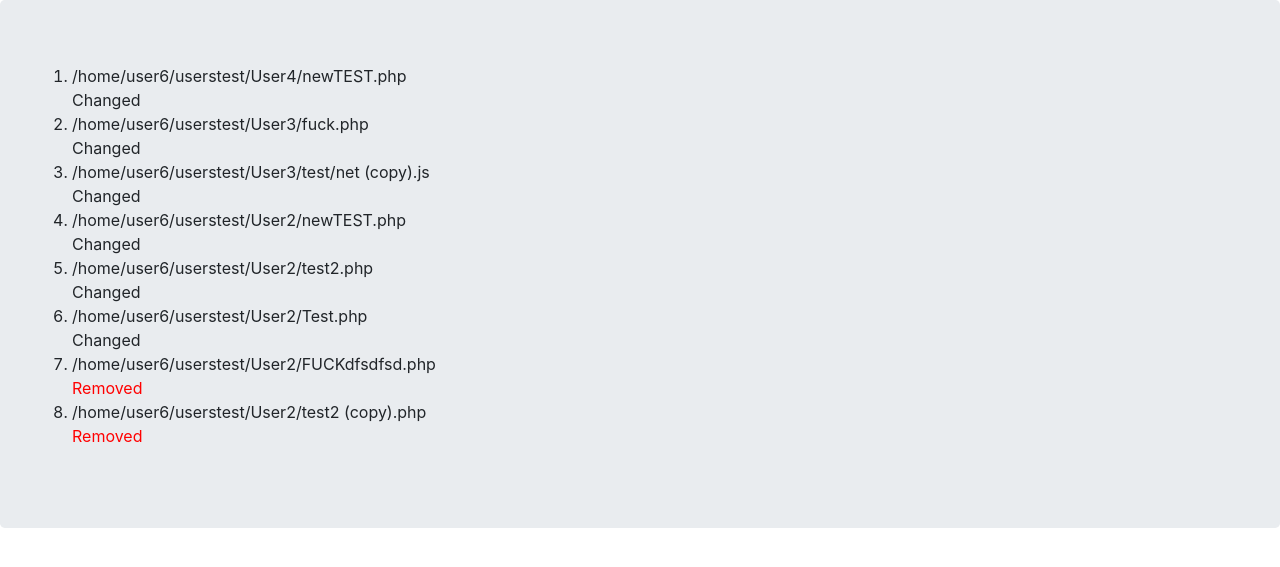
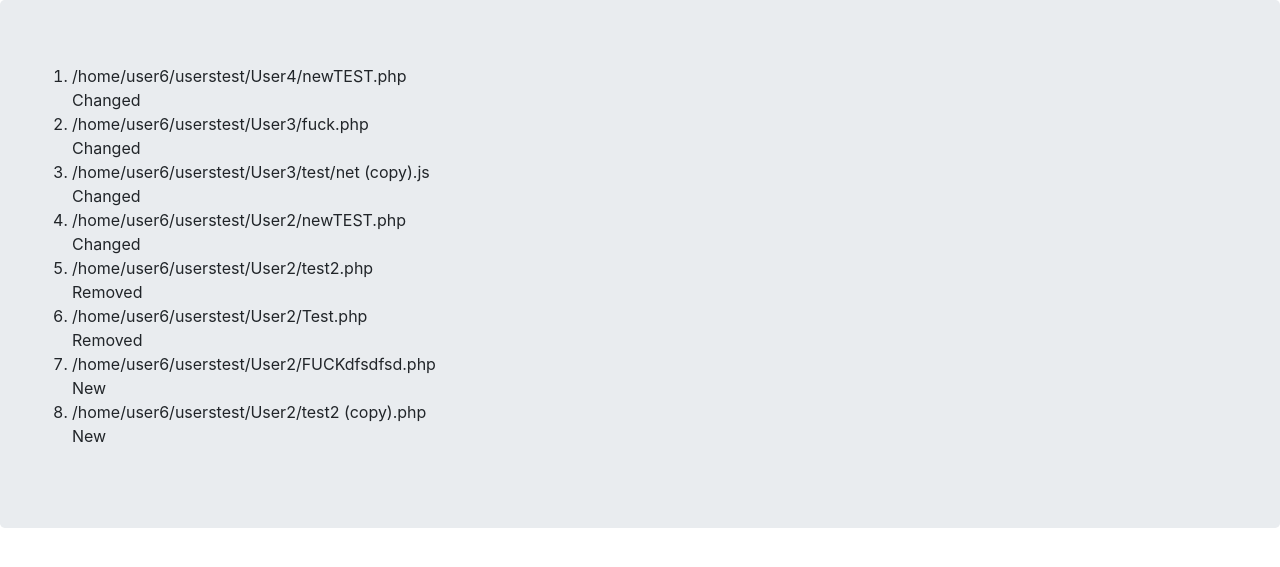
Before and after one commit to Tehtehteh/script.py, a Django app: template Monitor/homepage/templates/user.html in a window 1280 px wide. Shown: the top 567 px of the page. Run offline with Django 3.2, Linux system fonts and the light colour scheme; the template is opened without the code that fills it: values that come from a table or form of the project are taken from there, others are empty; data comes from the database, SQL or seed files in the repository; both versions use the stored data as it was after the commit; some libraries are stand-ins or nearby versions.

Commit message:
Polishing.

```diff
--- a/Monitor/homepage/templates/user.html
+++ b/Monitor/homepage/templates/user.html
@@ -11,10 +11,14 @@
         <ol>
             {% for file in file_list %}
                 <li>{{file.path}}</li>
-                {% if file.old_hash and file.old_hash != file.new_hash%}
+                {% if file.old_hash and file.old_hash != file.new_hash and file.flag_exists == 1%}
                     <span class="label label-warning">Changed</span>
-                {% else %}
-                    <span style="color: red">Removed</span>
+                {% endif %}
+                {% if file.flag_exists == 0 %}
+                    <span class="label label-danger">Removed</span>
+                {% endif %}
+                {% if not file.old_hash|length and file.new_hash != file.old_hash %}
+                    <span class="label label-info">New</span>
                 {% endif %}
             {% endfor %}
         </ol>
--- a/script.py
+++ b/script.py
@@ -135,7 +135,7 @@ def updateDBCron(userlist, extensions, path, db_name):
                     for file in get_filepaths(os.path.join(path + user)):
                         if file not in [x[0] for x in cur.execute("Select * from File where name='{}'".format(user)).fetchall()]\
                                 and file.endswith(tuple(extensions)):
-                                    cur.execute("insert into File values(?,?,?,?,?,?,?)", (file, createHash(file), '', 1,
+                                    cur.execute("insert into File values(?,?,?,?,?,?,?)", (file, '', createHash(file), 1,
                                                                                       time.strftime('%Y-%m-%d %H:%M:%S'),
                                                                                       0, user))
                         elif file.endswith(tuple(extensions)) and createHash(file)!=cur.execute("Select *"
@@ -160,7 +160,7 @@ def main():
     init_extensions = (".php", ".js", ".html", ".css")
     init_users = list(initUsers(old_path))[0]
     config_name = "config.ini"
-    db_name = "test.db"
+    db_name = "Monitor/test.db"
     initConfig(old_path, init_users, init_extensions, config_name)
     users, extensions = initEverything(config_name)
     if (not os.path.exists(db_name)):
```
Also changed, not shown: Monitor/test.db.
